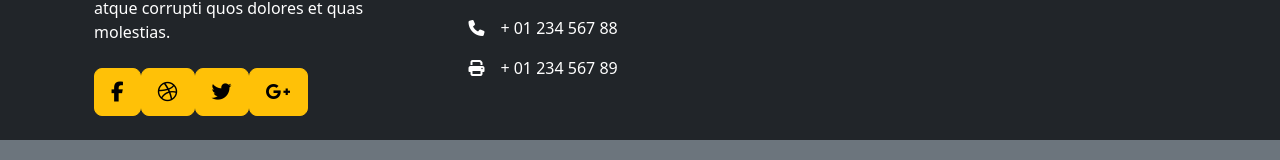
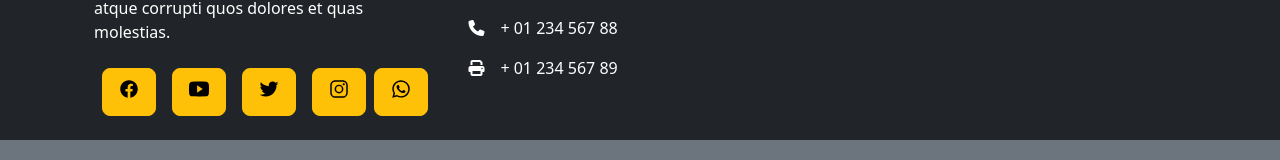
Before and after one commit to maheefaisal/NextJs-Blog-Website, a Next.js app: page / in a window 1280 px wide. Shown: the part 1497-1657 px from the top of the page. Built offline with nearby package versions, Linux system fonts and the light colour scheme.

Commit message:
3rd commit: added logos in footer

```diff
--- a/components/Footer.js
+++ b/components/Footer.js
@@ -20,10 +20,14 @@ const Footer = () => {
                         </p>
                         <div className="mt-4">
                             {/* Social media icons */}
-              <a href="#" className="btn btn-floating btn-warning btn-lg"><i className="fab fa-facebook-f"></i></a>
-              <a href="#" className="btn btn-floating btn-warning btn-lg"><i className="fab fa-dribbble"></i></a>
-              <a href="#" className="btn btn-floating btn-warning btn-lg"><i className="fab fa-twitter"></i></a>
-              <a href="#" className="btn btn-floating btn-warning btn-lg"><i className="fab fa-google-plus-g"></i></a>
+
+                            <a href="#" className="btn btn-floating btn-warning btn-lg mx-2">
+                                <ion-icon name="logo-facebook"></ion-icon>
+                            </a>
+                            <a href="#" className="btn btn-floating btn-warning btn-lg mx-2"><ion-icon name="logo-youtube"></ion-icon></a>
+                            <a href="#" className="btn btn-floating btn-warning btn-lg mx-2"><ion-icon name="logo-twitter"></ion-icon></a>
+                            <a href="#" className="btn btn-floating btn-warning btn-lg mx-2"><ion-icon name="logo-instagram"></ion-icon></a>
+                            <a href="#" className="btn btn-floating btn-warning btn-lg"><ion-icon name="logo-whatsapp"></ion-icon></a>
                         </div>
                     </div>
                     {/*Grid column*/}
--- a/pages/_app.js
+++ b/pages/_app.js
@@ -9,6 +9,8 @@ function App({ Component, pageProps }) {
     <Head>
       <meta charset="utf-8" />
       <meta name="viewport" content="width=device-width, initial-scale=1" />
+      <link rel="stylesheet" href="myProjects/webProject/icofont/css/icofont.min.css"/>
+
       <title>Mara Blogs</title>
       <link href="https://cdn.jsdelivr.net/npm/bootstrap@5.3.2/dist/css/bootstrap.min.css" rel="stylesheet" integrity="sha384-T3c6CoIi6uLrA9TneNEoa7RxnatzjcDSCmG1MXxSR1GAsXEV/Dwwykc2MPK8M2HN" crossorigin="anonymous" />
       <link rel="stylesheet" href="https://cdnjs.cloudflare.com/ajax/libs/font-awesome/5.15.4/css/all.min.css" integrity="sha512-+nBsK5eMK7xejpBkHxBz4O8Oj/U4W15qEmjDe/+nKRPI7tA3C7TlgxsixWXY+Nnx2W9VYNRki10TkOMgaGU3iA==" crossorigin="anonymous" referrerpolicy="no-referrer" />
@@ -16,6 +18,8 @@ function App({ Component, pageProps }) {
     </Head>
     <Script src="https://cdn.jsdelivr.net/npm/bootstrap@5.3.2/dist/js/bootstrap.bundle.min.js" integrity="sha384-C6RzsynM9kWDrMNeT87bh95OGNyZPhcTNXj1NW7RuBCsyN/o0jlpcV8Qyq46cDfL" crossorigin="anonymous"></Script>
     <Script src="https://use.fontawesome.com/a4e2acc8ae.js"></Script>
+    <Script type="module" src="https://unpkg.com/ionicons@7.1.0/dist/ionicons/ionicons.esm.js"></Script>
+<Script nomodule src="https://unpkg.com/ionicons@7.1.0/dist/ionicons/ionicons.js"></Script>
     <Navbar />
     <Component {...pageProps} />
     <Footer/>
```
Also changed, not shown: facebook.svg (added). Lines whose indentation alone changed are shown as unchanged.
